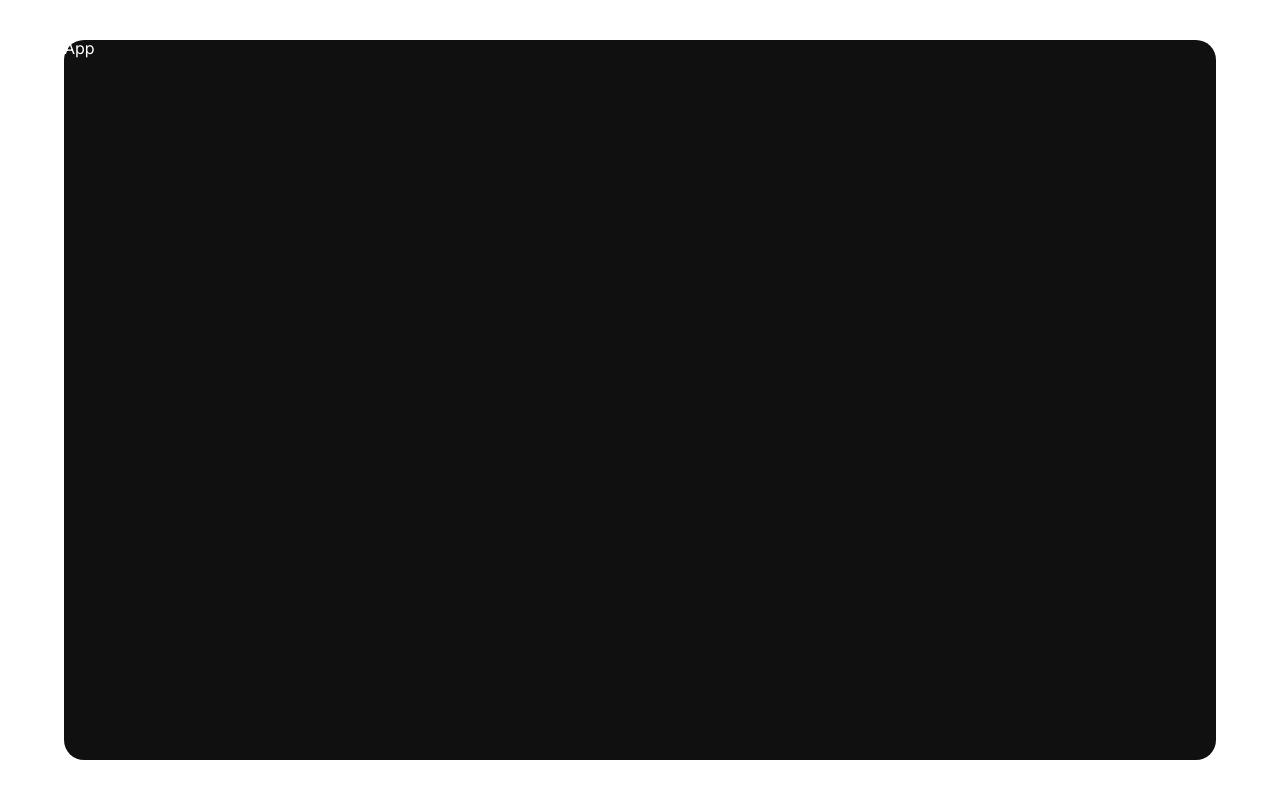
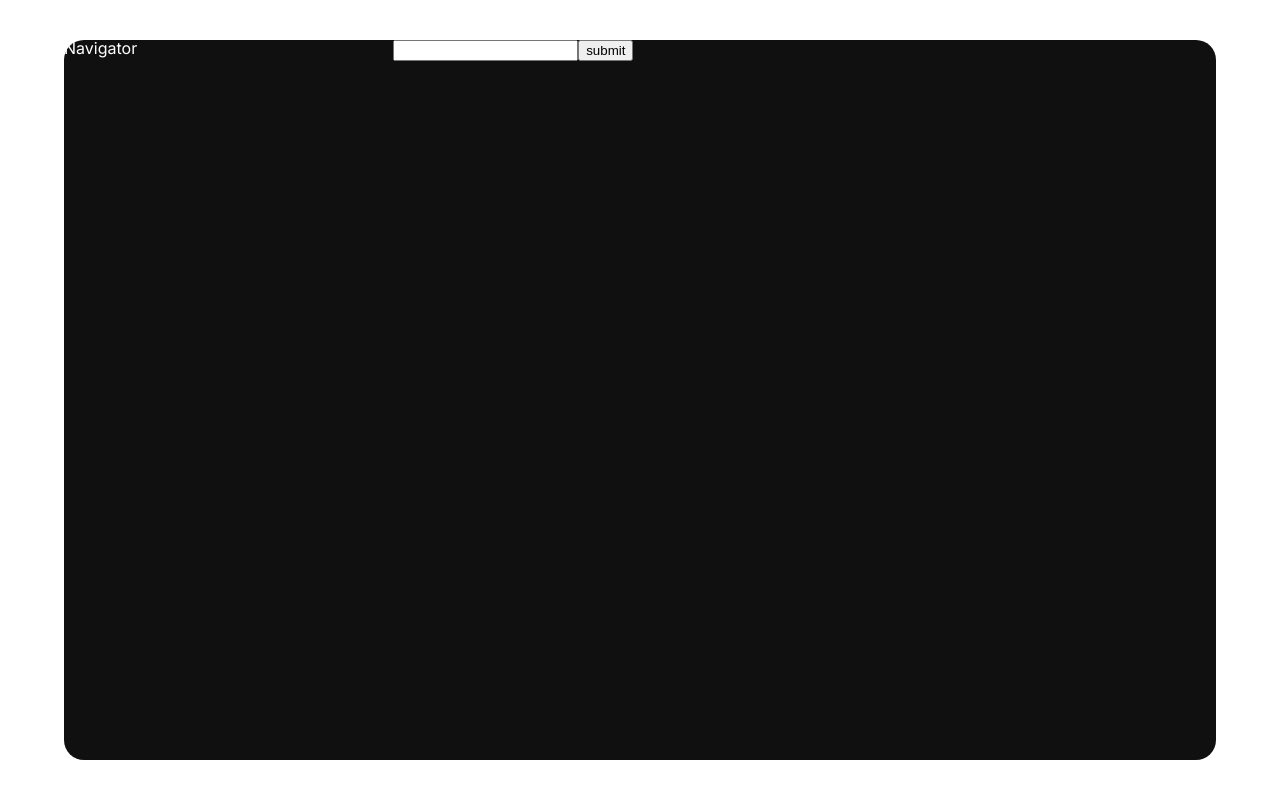
Before and after one commit to SumiSeo/sugardaddy, a React (Create React App) app: page / in a window 1280 px wide. Built offline with nearby package versions, Linux system fonts and the light colour scheme.

Commit message:
add input and button for expenses-manager

```diff
--- a/public/index.html
+++ b/public/index.html
@@ -24,7 +24,7 @@
       work correctly both with client-side routing and a non-root public URL.
       Learn how to configure a non-root public URL by running `npm run build`.
     -->
-    <title>React App</title>
+    <title>👼 Salt-Daddy</title>
   </head>
   <body>
     <noscript>You need to enable JavaScript to run this app.</noscript>
--- a/src/components/App/App.scss
+++ b/src/components/App/App.scss
@@ -11,5 +11,7 @@
     color: $default_white_font;
     border-radius: 20px;
     background-color: $default_black_background;
+    display: grid;
+    grid-template-columns: 1fr 2.5fr;
   }
 }
--- a/src/components/App/App.tsx
+++ b/src/components/App/App.tsx
@@ -1,4 +1,6 @@
 import React from "react";
+import ExpensesManager from "../ExpensesManager/ExpensesManager";
+import Navigator from "../Navigator/Navigator";
 
 import "./App.scss";
 
@@ -6,7 +8,14 @@ const App = (): JSX.Element => {
   return (
     <React.StrictMode>
       <div className="app">
-        <div className="app__container">App</div>
+        <div className="app__container">
+          <div className="app_column">
+            <Navigator />
+          </div>
+          <div className="app_column">
+            <ExpensesManager />
+          </div>
+        </div>
       </div>
     </React.StrictMode>
   );
--- /dev/null
+++ b/src/components/ExpensesManager/ExpensesManager.tsx
@@ -0,0 +1,12 @@
+const ExpensesManager = (): JSX.Element => {
+  return (
+    <div>
+      <form>
+        <input type="text" />
+        <input type="submit" value="submit" />
+      </form>
+    </div>
+  );
+};
+
+export default ExpensesManager;
--- /dev/null
+++ b/src/components/Navigator/Navigator.tsx
@@ -0,0 +1,5 @@
+const Navigator = (): JSX.Element => {
+  return <div>Navigator</div>;
+};
+
+export default Navigator;
```
Also changed, not shown: src/components/ExpensesManager/ExpensesManager.scss (added).
